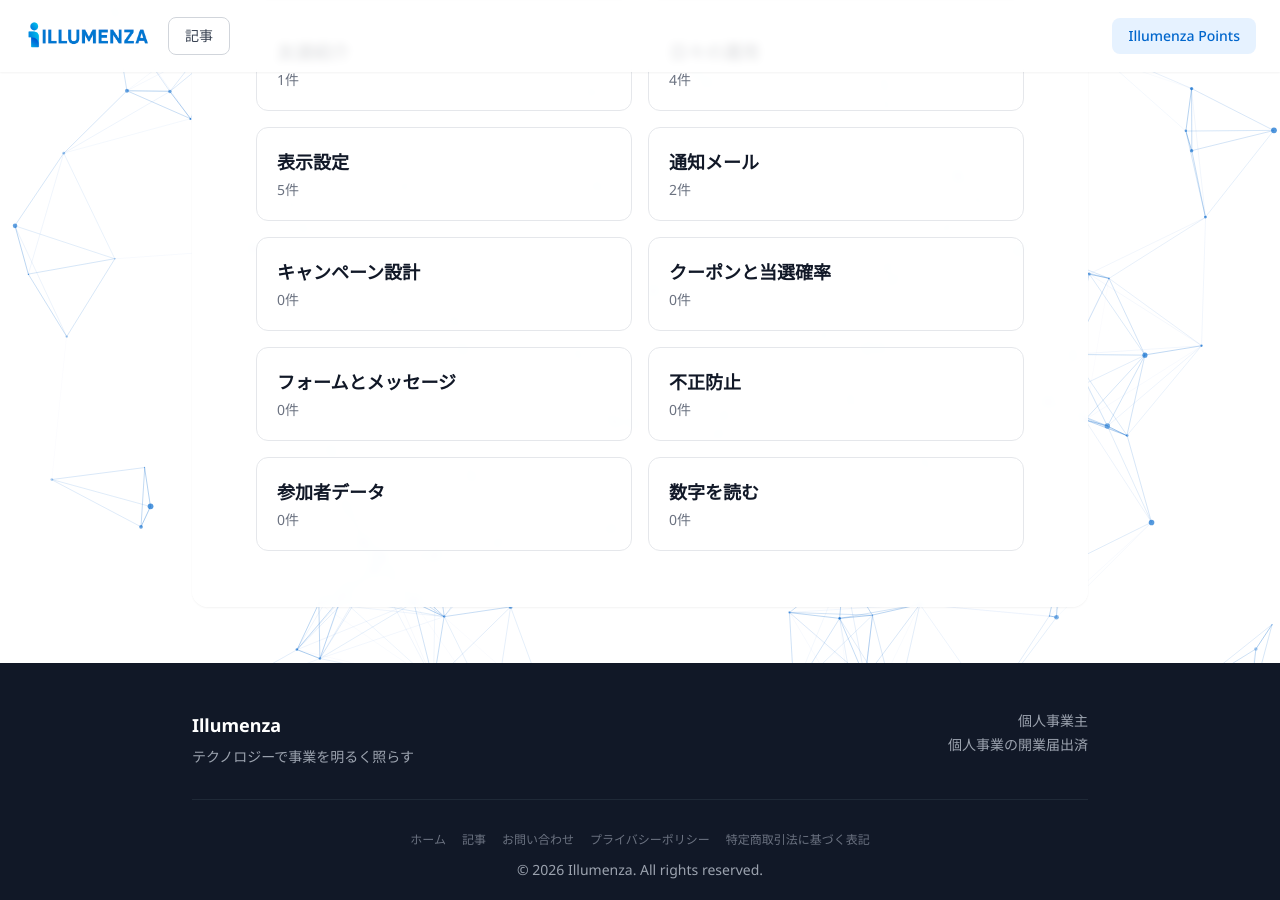
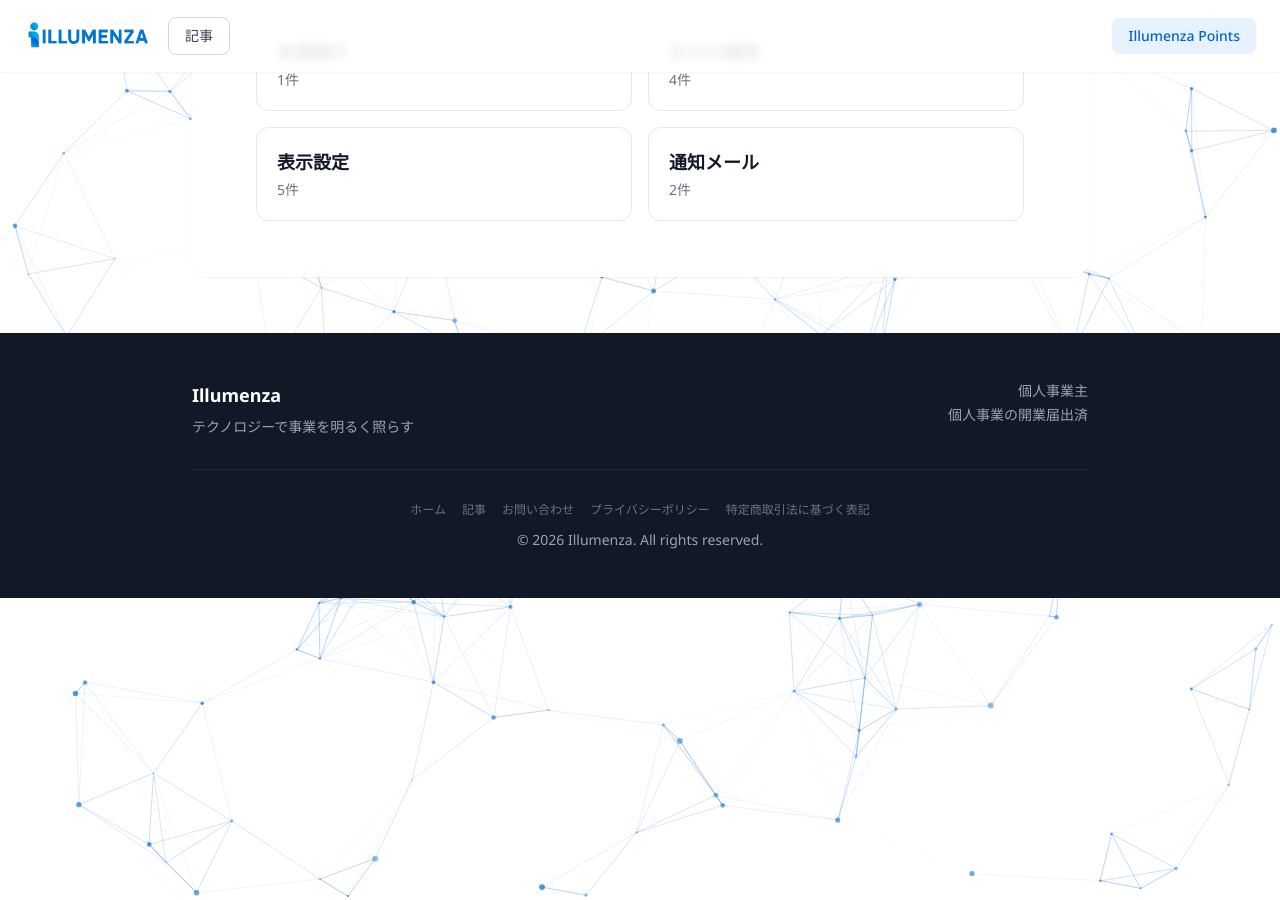
Before and after one commit to TheKinng96/illumenza-homepage, a Jekyll site: the page built from blog/points/index.html, in a window 1280 px wide and 900 px high, scrolled down 579 px. Built offline with Jekyll 4.4.1, drawn with Linux system fonts in a browser that asks for light colours; nearby versions of some CDN libraries; part of the change alters nothing that is shown.

Commit message:
fix(blog): /blog/points/ linked six sections that are never built
Sections are shared across apps, so the loop on /blog/points/ walked
Coupon's six as well and rendered a 0件 card for each. Those cards linked
to /blog/points/campaigns/, /prizes/, /forms/, /anti-cheat/,
/participants/ and /insights/ — none of which are built, because filter
pages only exist for (app, section) pairs that have posts. All six return
404 on production right now.

/blog/coupon/ already carried the `count > 0` guard. Points was written
first and missed it.

The gate now resolves every section link both app index pages emit
against _site, rather than trusting the loop, and fails on a rendered
0件 card. Checking the count alone would not have caught this — the
count was correct, it was the card around it that should not have
existed.

Verified: make check, 134 assertions, ALL CHECKS PASSED.

Co-Authored-By: Claude Opus 5 <noreply@anthropic.com>

```diff
--- a/blog/points/index.html
+++ b/blog/points/index.html
@@ -23,12 +23,21 @@ description: "Illumenza Points に関する記事を、はじめる前に・貯
       {%- assign key = entry[0] -%}
       {%- assign meta = entry[1] -%}
       {%- assign count = points_posts | where: "section", key | size -%}
+      {%- comment -%}
+        Sections are shared across apps, so this loop walks Coupon's six as
+        well. Rendering them here produced 0件 cards linking to
+        /blog/points/campaigns/ and five others that are never built — six
+        404s on a live page. /blog/coupon/ already guards this; Points was
+        written first and missed it.
+      {%- endcomment -%}
+      {% if count > 0 %}
       <li class="group relative rounded-xl border border-gray-200 p-5 transition hover:border-gray-300 hover:shadow-sm">
         <h2 class="text-lg font-bold text-gray-900">
           <a href="/blog/points/{{ key }}/" class="after:absolute after:inset-0 hover:underline underline-offset-4">{{ meta.label }}</a>
         </h2>
         <p class="mt-1 text-sm text-gray-500">{{ count }}件</p>
       </li>
+      {% endif %}
     {% endfor %}
   </ul>
 
```
Also changed, not shown: 1 other file.
